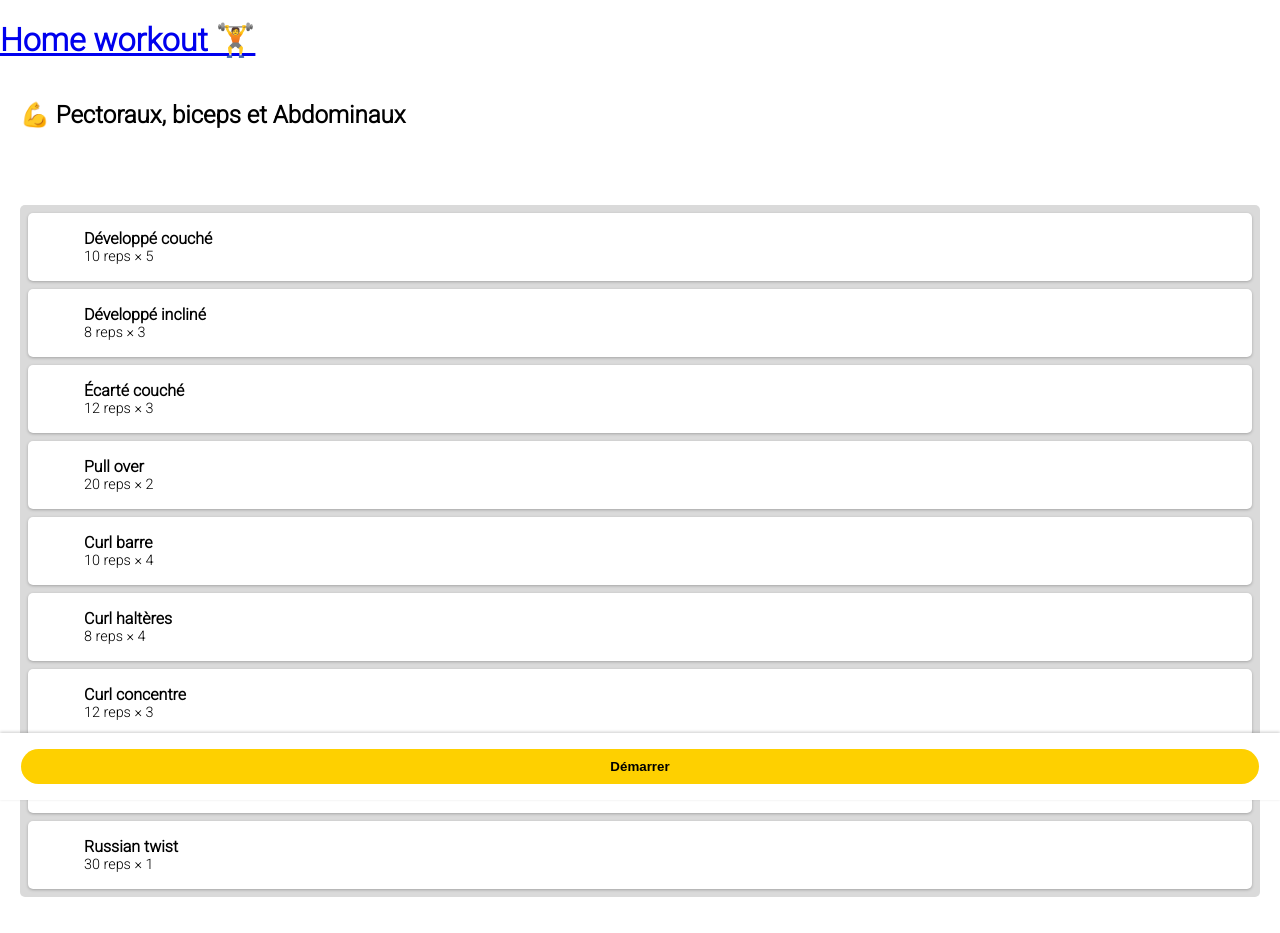
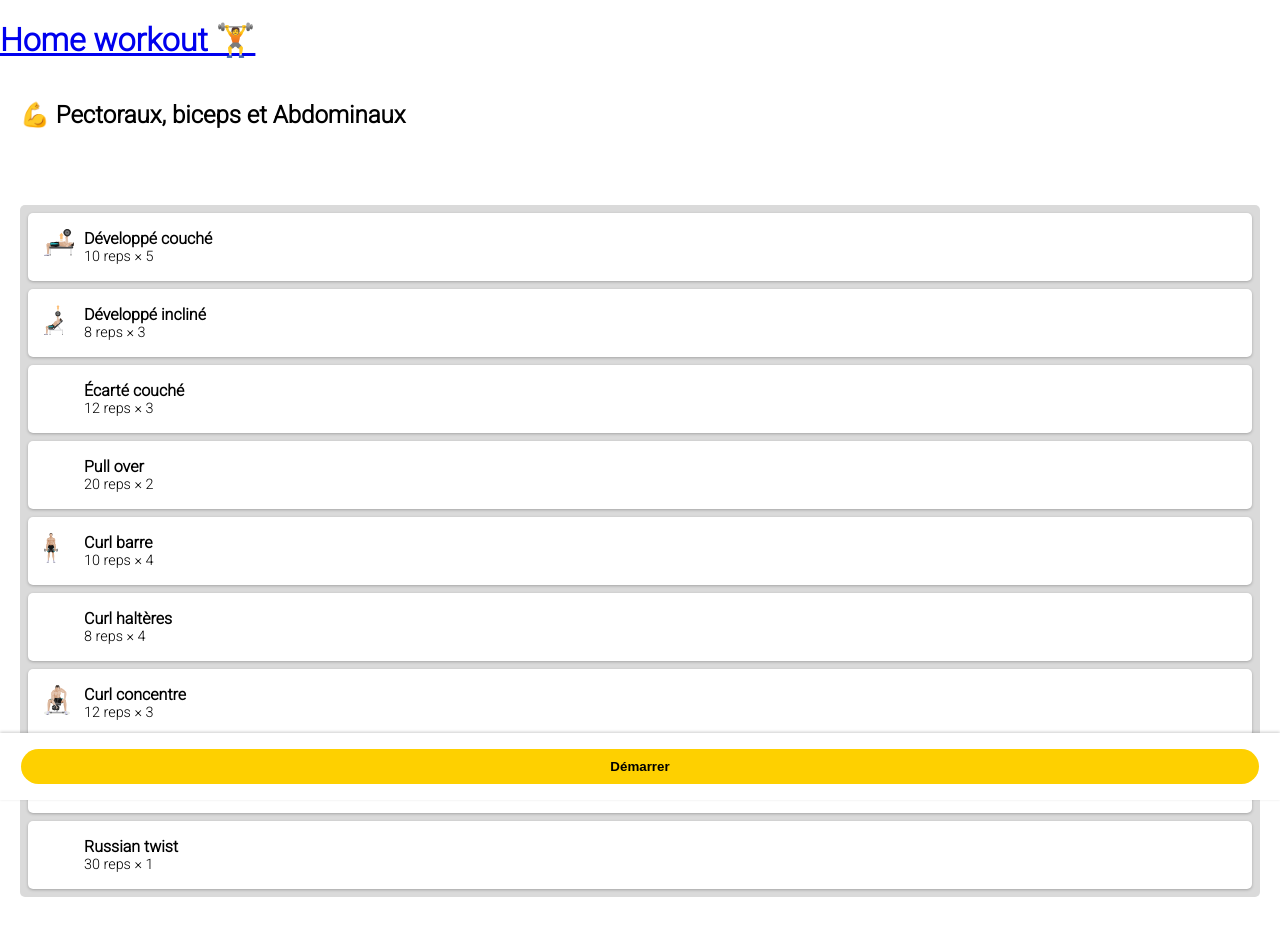
Before and after one commit to lobodol/sport-timer, a Vue app: page /day1 in a window 1280 px wide. Built offline with nearby package versions, Linux system fonts and the light colour scheme.

Commit message:
feat: set images for day 1 exercises

```diff
--- a/src/views/Day1.vue
+++ b/src/views/Day1.vue
@@ -6,14 +6,19 @@
 import { Exercise } from '@/components/useExercise'
 import Session from '@/components/Session.vue'
 
+import Bench1 from '@/images/bench1.1.svg'
+import Bench2 from '@/images/bench2.1.svg'
+import Curl from '@/images/curl1.1.svg'
+import Curl3 from '@/images/curl2.1.svg'
+
 const exercises: Array<Exercise> = [
-  { title: 'Développé couché', repetitions: 10, series: 5 },
-  { title: 'Développé incliné', repetitions: 8, series: 3 },
+  { title: 'Développé couché', repetitions: 10, series: 5, image: Bench1 },
+  { title: 'Développé incliné', repetitions: 8, series: 3, image: Bench2 },
   { title: 'Écarté couché', repetitions: 12, series: 3 },
   { title: 'Pull over', repetitions: 20, series: 2 },
-  { title: 'Curl barre', repetitions: 10, series: 4 },
+  { title: 'Curl barre', repetitions: 10, series: 4, image: Curl },
   { title: 'Curl haltères', repetitions: 8, series: 4 },
-  { title: 'Curl concentre', repetitions: 12, series: 3 },
+  { title: 'Curl concentre', repetitions: 12, series: 3, image: Curl3 },
   { title: 'Crunch', repetitions: 20, series: 4, restDuration: 30 },
   { title: 'Russian twist', repetitions: 30, series: 1, restDuration: 30 },
 ]
```
